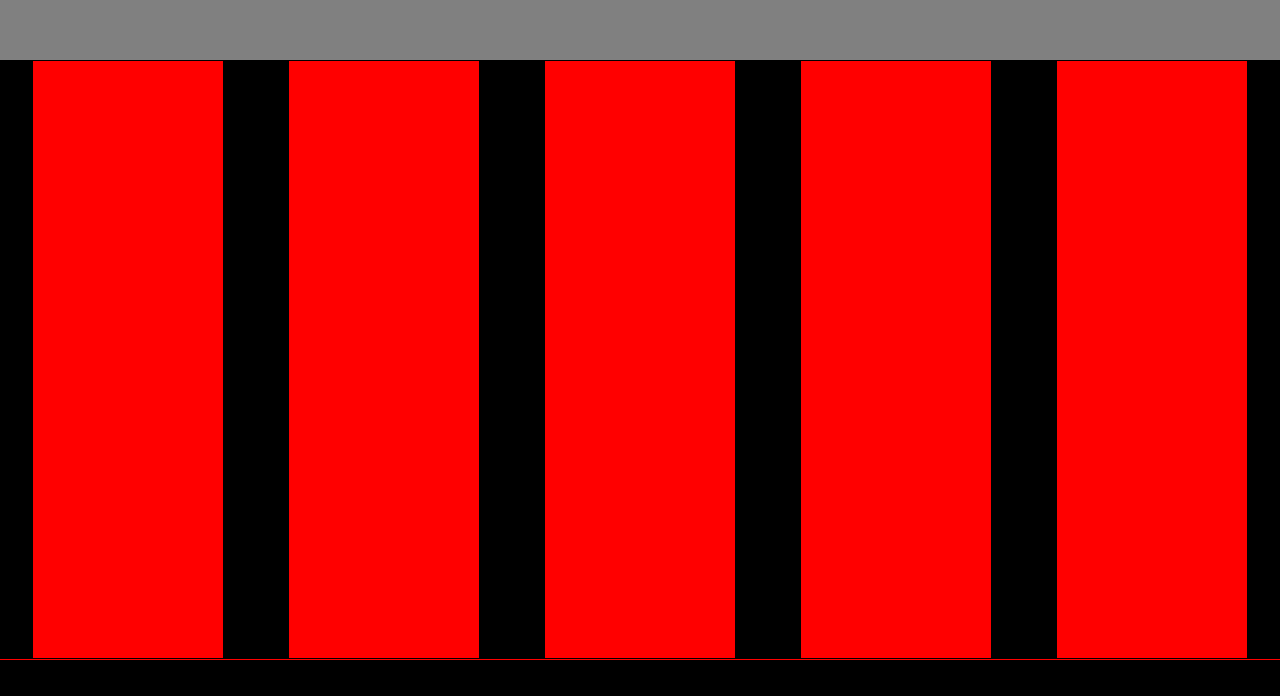
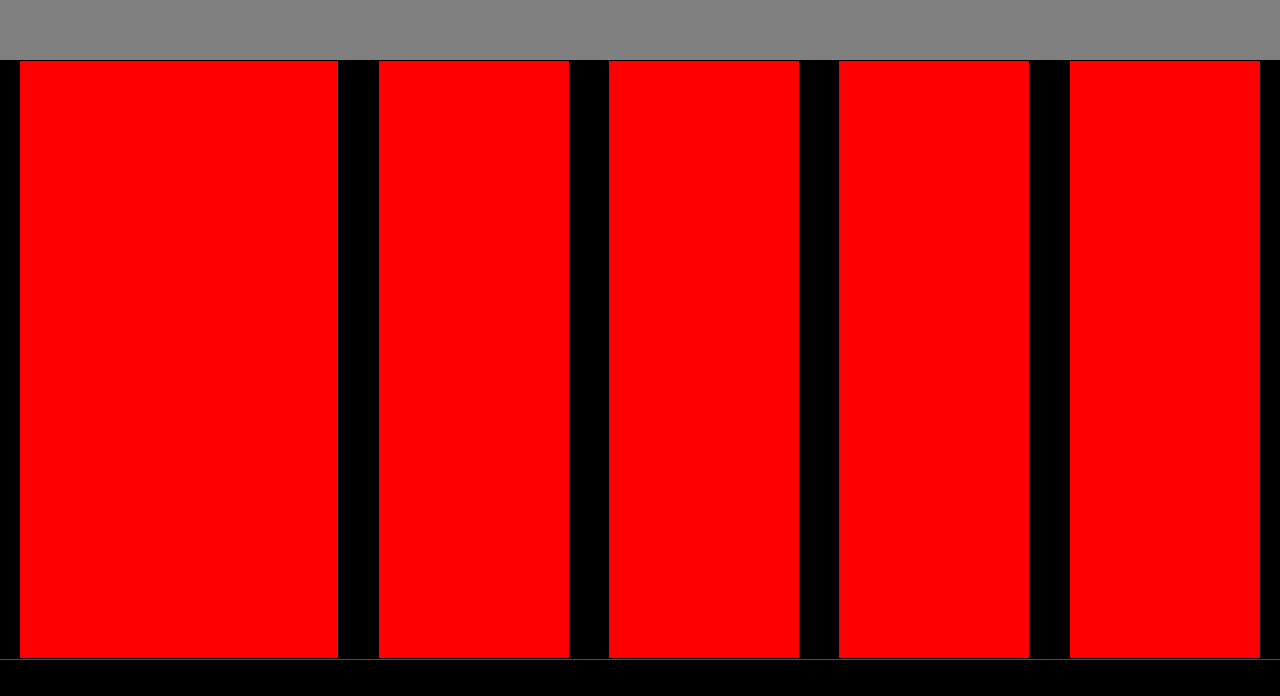
Before and after one commit to gdemartino93/htmlcss-struttura-discord, a plain HTML site: page index.html in a window 1280 px wide. Shown: the part 3540-4236 px from the top of the page. Drawn offline with Linux system fonts and the light colour scheme.

Commit message:
layout footer

```diff
--- a/css/style.css
+++ b/css/style.css
@@ -78,3 +78,11 @@ footer{
     background-color: red;
     border: 1px solid black;
 }
+.footer-infobox{
+    align-items: baseline;
+    /* debug */
+    width: 25%;
+    background-color: red;
+    border: 1px solid black;
+}
+}
--- a/index.html
+++ b/index.html
@@ -41,7 +41,7 @@
     </main>
     <footer>
         <div class="footer-nav">
-            <section class="footer-row">
+            <section class="footer-infobox">
 
             </section>
             <section class="footer-row">
```
